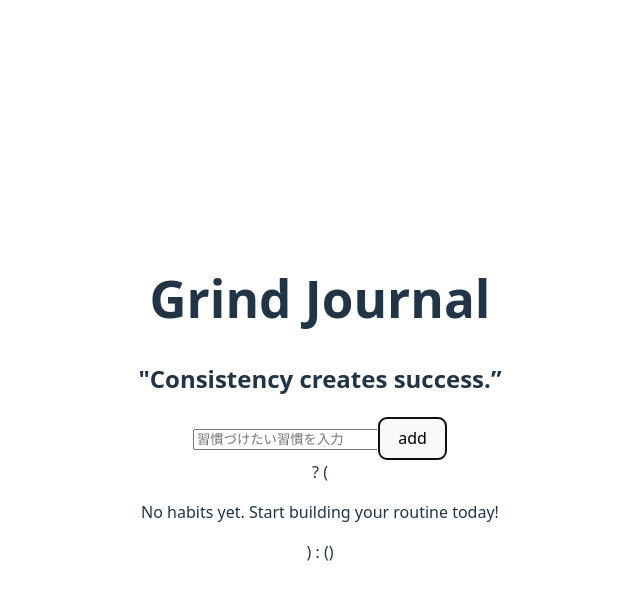
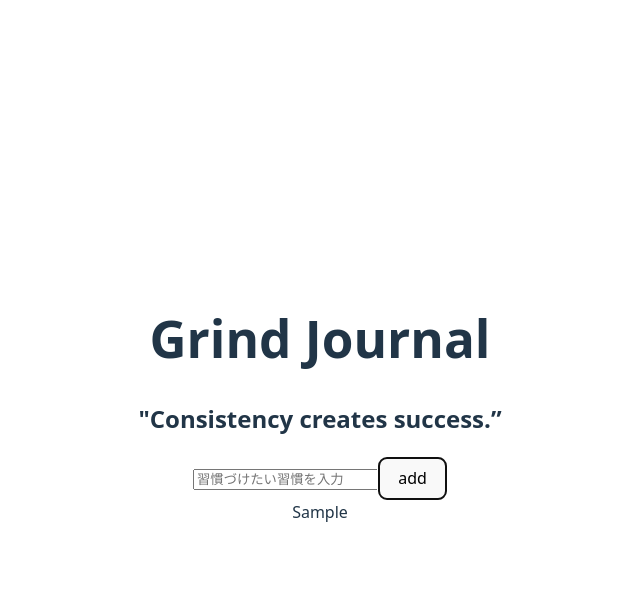
Before and after one commit to Atsulabo/-MyHabitTracker-React-App, a React (Vite) app: page / in a window 1280 px wide. Both pictures are taken after typing "Sample" into the empty fields and a click on the button "add". Shown: the top 600 px of the page, without its empty margins (320-960 px from the left). Built offline with nearby package versions, Linux system fonts and the light colour scheme.

Commit message:
習慣を追加するところのsetHabitsの修正

```diff
--- a/src/App.tsx
+++ b/src/App.tsx
@@ -2,7 +2,9 @@ import { useState } from 'react'
 import './App.css'
 
 function App() {
+  //入力したのをフォームに反映する
   const [input, setInput] = useState('');
+  //習慣リストに入力→登録申請されたのを反映する
   const [habits, setHabits] = useState<string[]>([]);
 
   const addHabit=()=>{
@@ -33,15 +35,19 @@ function App() {
           />
           <button onClick={addHabit}>add</button>
         </form>
-        {habits.length == 0} ? (
+        {habits.length === 0 ? (
           <p className="empty-message">No habits yet. Start building your routine today!</p>
         ) : (
           <>
-
+            {habits.map((habit, index)=>(
+              <div key={index} className="habit-line">
+                {habit}
+              </div>
+          ))}
           </>
-        )
+        )}
       </div>
-  )
+  );
 }
 
 export default App
```
